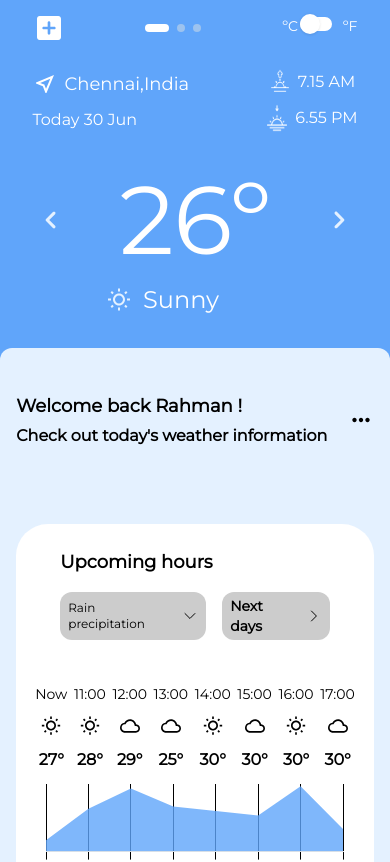
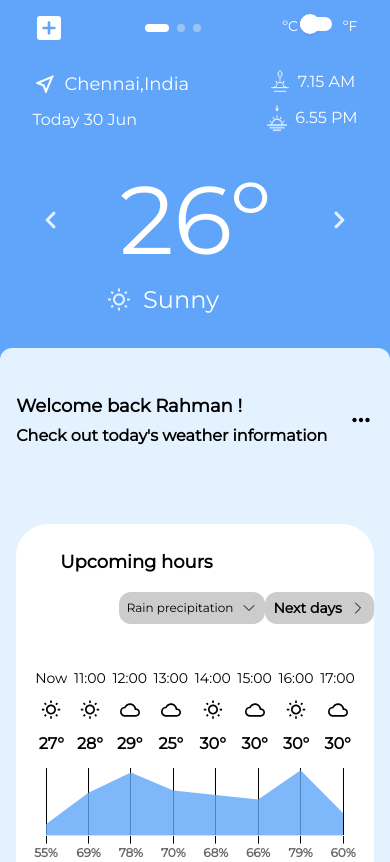
Before and after one commit to mdabdulrahman/weather-app, a React (Vite) app: page / in a window 390 px wide. Shown: the top 862 px of the page. Built offline with nearby package versions, Linux system fonts and the light colour scheme.

Commit message:
responsive check 3

```diff
--- a/src/Analytics.jsx
+++ b/src/Analytics.jsx
@@ -114,7 +114,7 @@ weatherData=fullWeatherData;
 </svg>
 
     </h1>
-    <h1 className='flex ml-4 mr-11 px-2 py-1 text-sm font-semibold bg-[#ccc] rounded-xl items-center'>Next days
+    <h1 className='flex lg:ml-4 lg:mr-11 px-2 py-1 text-sm font-semibold bg-[#ccc] rounded-xl items-center'>Next days
     <svg xmlns="http://www.w3.org/2000/svg" fill="none" viewBox="0 0 24 24" strokeWidth={1.5} stroke="currentColor" className="w-6 pl-2 h-6">
   <path strokeLinecap="round" strokeLinejoin="round" d="M8.25 4.5l7.5 7.5-7.5 7.5" />
 </svg>
```
